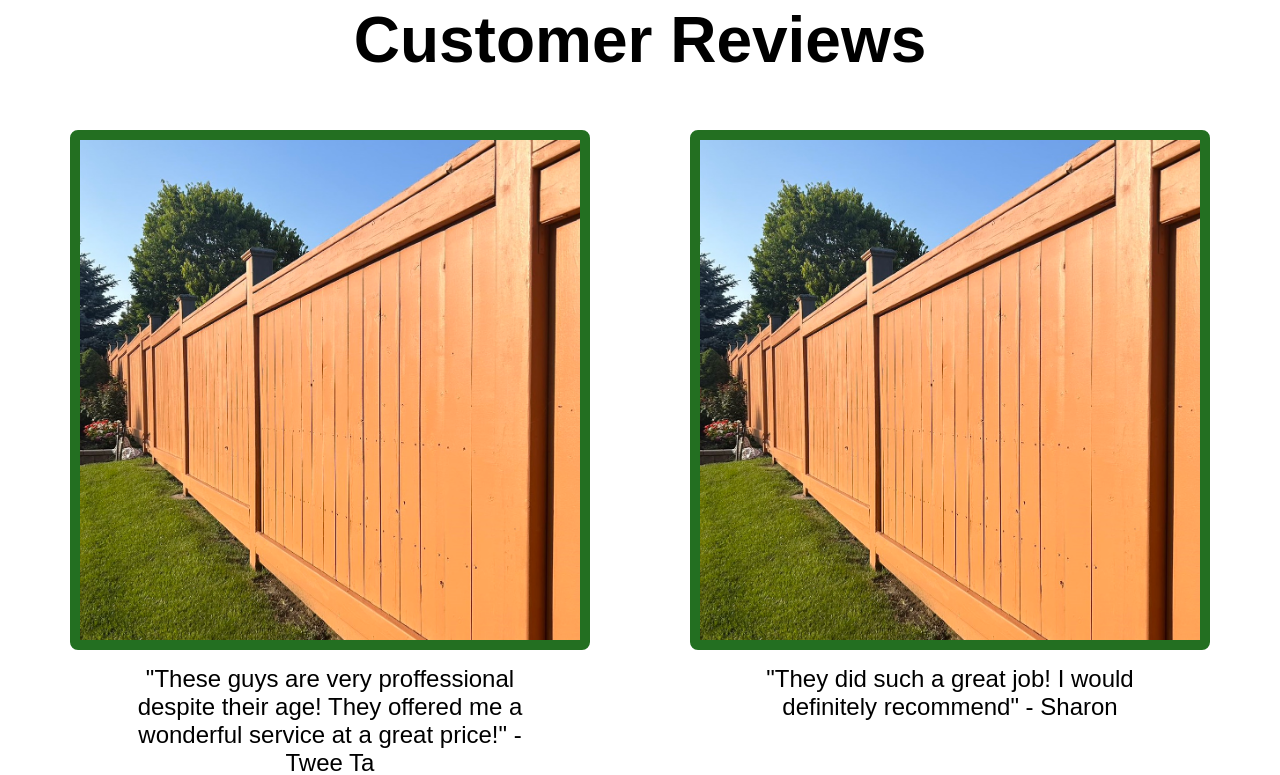
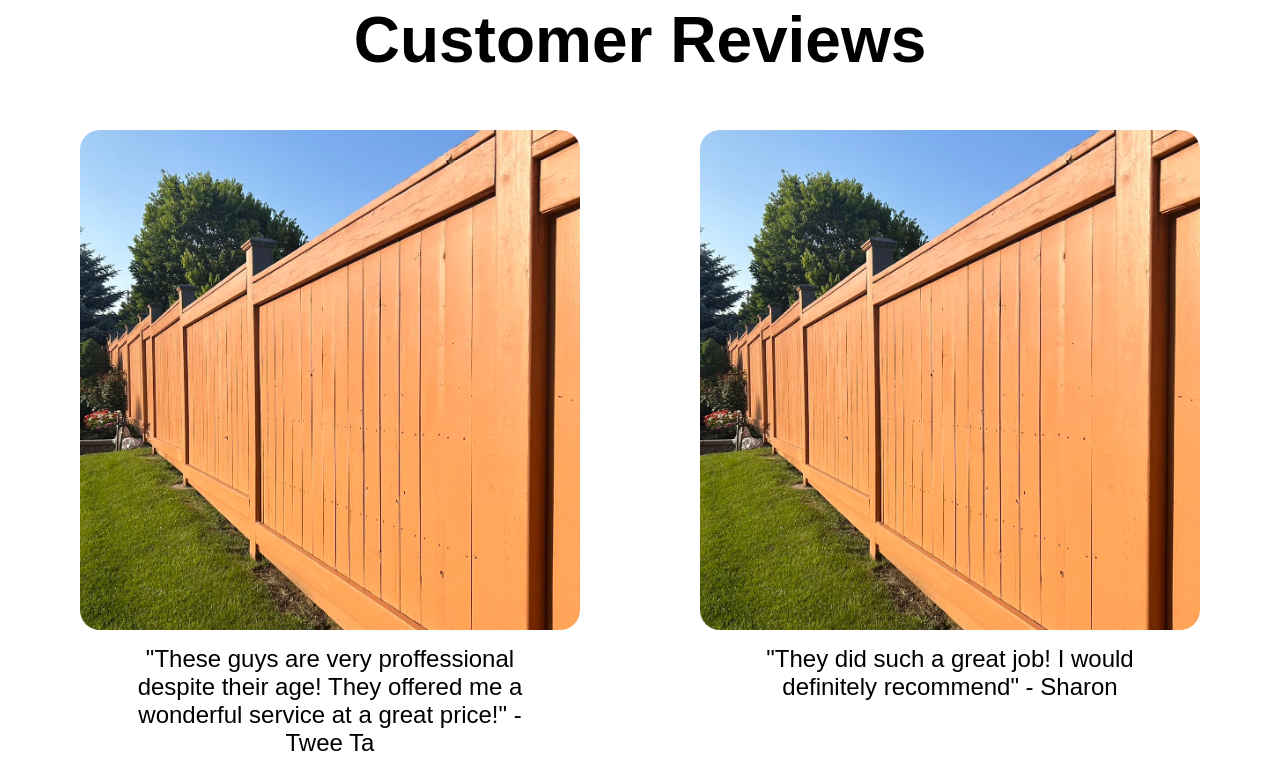
Before and after one commit to wingsyzou/RFR-website, a React (Create React App) app: page / in a window 1280 px wide. Shown: the part 620-1395 px from the top of the page. Built offline with nearby package versions, Linux system fonts and the light colour scheme.

Commit message:
removed image gallery border

```diff
--- a/src/css/ImageGallery.css
+++ b/src/css/ImageGallery.css
@@ -5,8 +5,7 @@
     display: flex;
     align-items: center;
     overflow: hidden;
-    border: 10px solid #236F21;
-    border-radius: 8px;
+    border-radius: 20px;
 }
 
 .image-gallery img {
```
